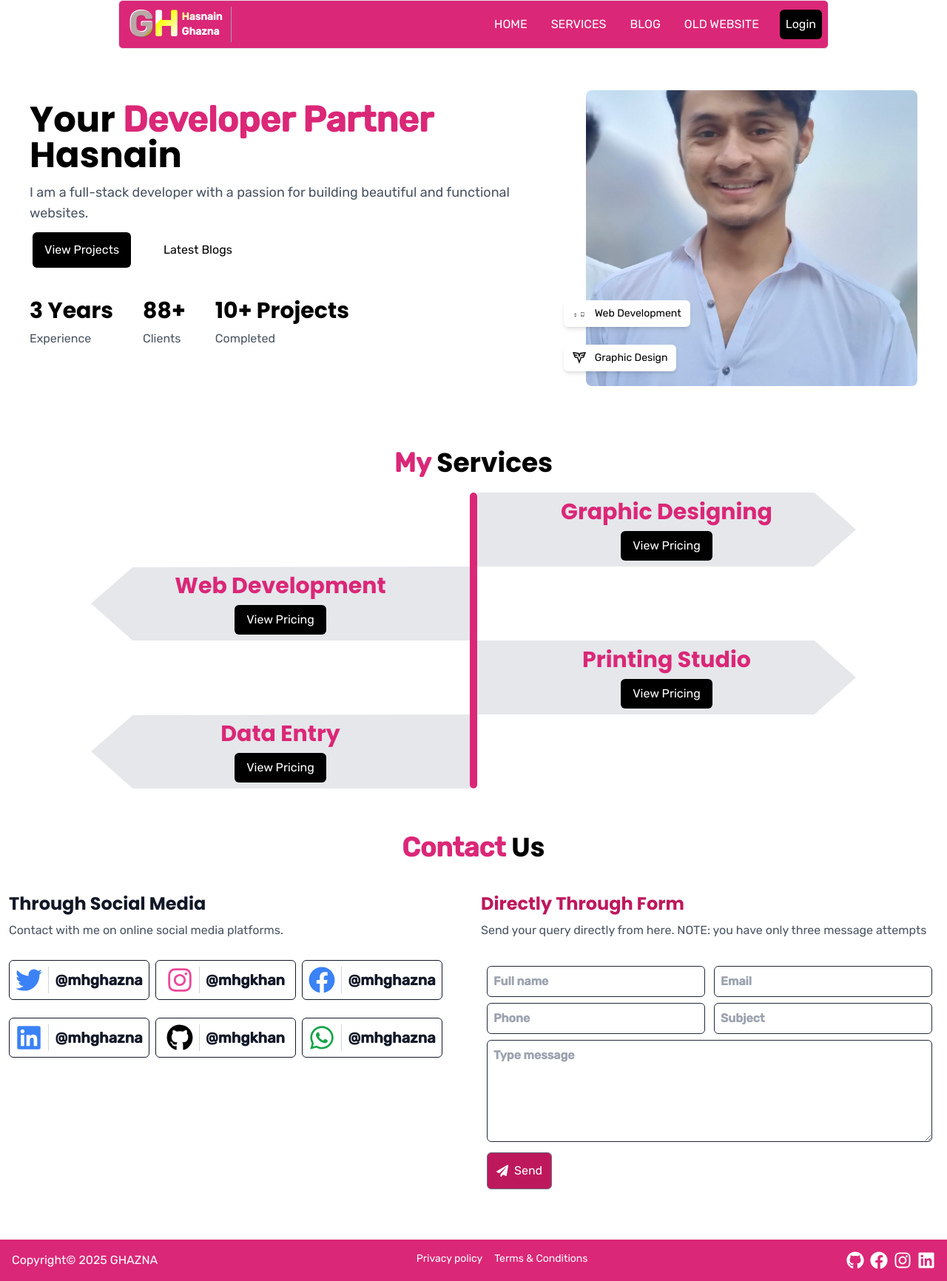
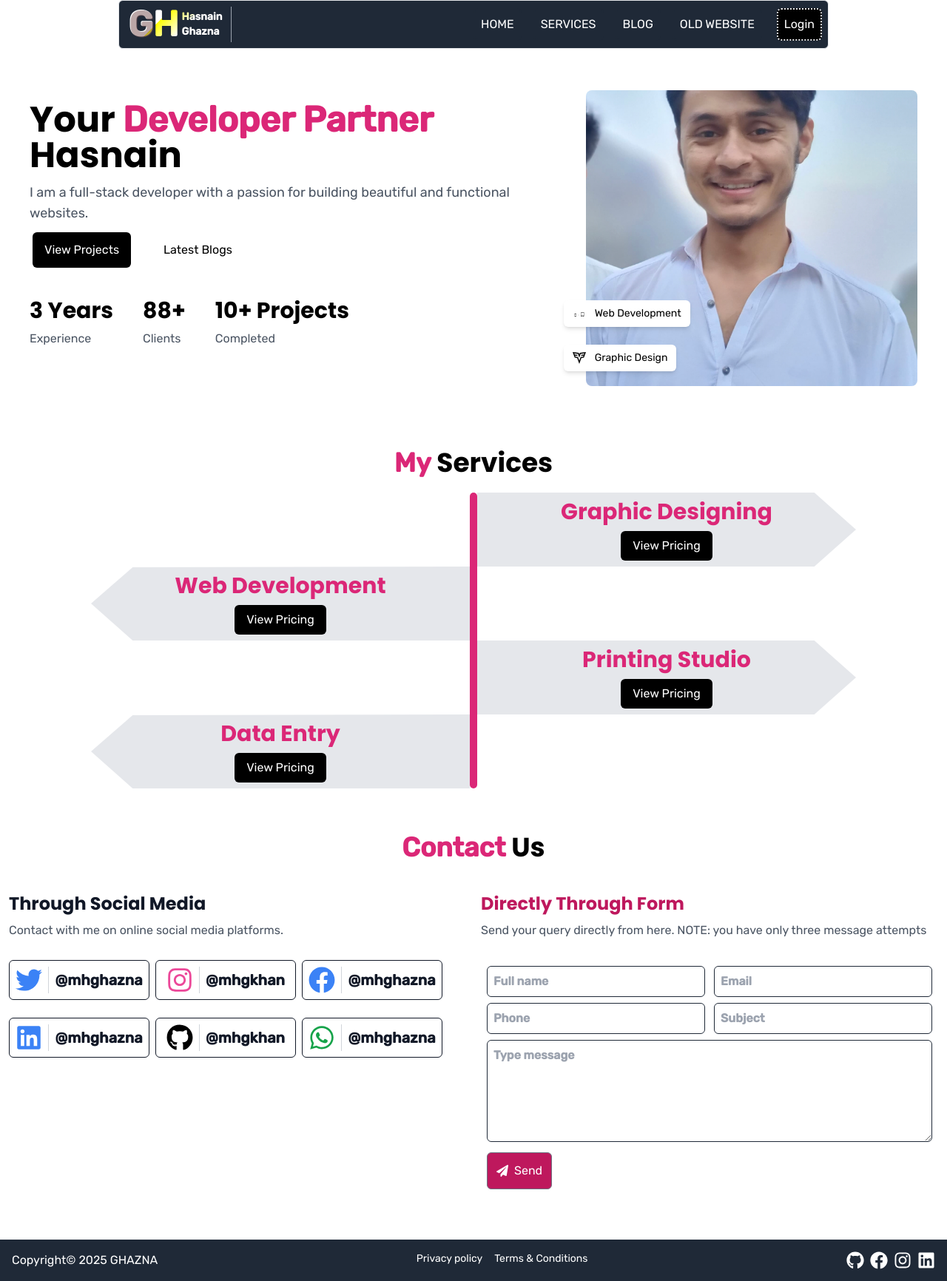
Before and after one commit to mhgkhan/ghazna, a Next.js app: page / in a window 1280 px wide. Shown: the whole page at 74% size. Built offline with nearby package versions, Linux system fonts and the light colour scheme.

Commit message:
Changed Theme for header and footer

```diff
--- a/src/components/Footer.jsx
+++ b/src/components/Footer.jsx
@@ -3,7 +3,7 @@ import { FaFacebook, FaGithub, FaInstagram, FaLinkedin } from "react-icons/fa"
 
 export default function Footer() {
   return (
-    <footer className="w-full dark:bg-gray-700 bg-pink-600">
+    <footer className="w-full dark:bg-gray-700 bg-gray-800">
       <div className="container mx-auto ">
         <div className="footer-area flex items-start md:justify-between justify-center gap-4 flex-wrap p-4">
           <p className="text-center text-white">Copyright&copy; 2025 <Link href={"/"}>GHAZNA</Link> </p>
--- a/src/components/Header.jsx
+++ b/src/components/Header.jsx
@@ -15,7 +15,7 @@ export default function Header({isLogged}) {
   }, [pathname])
 
   return (
-    <header className="md:w-[75%] w-[95%] mx-auto py-1 md:px-0 px-4 sticky top-0 dark:bg-gray-800 bg-pink-600 rounded-md dark:text-white z-50 border border-1 dark:border-gray-400 ">
+    <header className="md:w-[75%] w-[95%] mx-auto py-1 md:px-0 px-4 sticky top-0 dark:bg-gray-800 bg-gray-800 rounded-md dark:text-white z-50 border border-1 dark:border-gray-400 ">
       <div className="container mx-auto flex items-center justify-between md:flex-row flex-col gap-2 pr-2 py-1 ">
 
         {/* logo area  */}
@@ -54,7 +54,7 @@ export default function Header({isLogged}) {
                 return (
                   <li
                     key={ind}
-                    className={`active:border active:border-2 sm:mx-auto active:border-white active:border-dotted rounded-md p-2 md:w-auto w-full text-center md:bg-inherit bg-pink-500`}
+                    className={`active:border active:border-2 sm:mx-auto border-2 border-gray-800 active:border-white active:border-dotted rounded-md p-2 md:w-auto w-full text-center md:bg-inherit bg-pink-500`}
                   >
                     <Link
                       href={ele.link}
@@ -68,9 +68,9 @@ export default function Header({isLogged}) {
             )}
           </ul>
           {
-            isLogged?<button className="p-2 dark:bg-white bg-black rounded-md border-none dark:text-black text-white cursor-pointer" aria-label="Login" onClick={()=>router.push("/login")}>
+            isLogged?<button className="p-2 dark:bg-white  bg-black rounded-md border-2 border-dotted border-gray-200 dark:text-black text-white cursor-pointer" aria-label="Login" onClick={()=>router.push("/login")}>
             Logout
-          </button>:<button className="p-2 dark:bg-white bg-black rounded-md border-none dark:text-black text-white cursor-pointer" aria-label="Login" onClick={()=>router.push("/login")}>
+          </button>:<button className="p-2 dark:bg-white  bg-black rounded-md border-2 border-dotted border-gray-200 dark:text-black text-white cursor-pointer" aria-label="Login" onClick={()=>router.push("/login")}>
             Login
           </button>
           }
```
